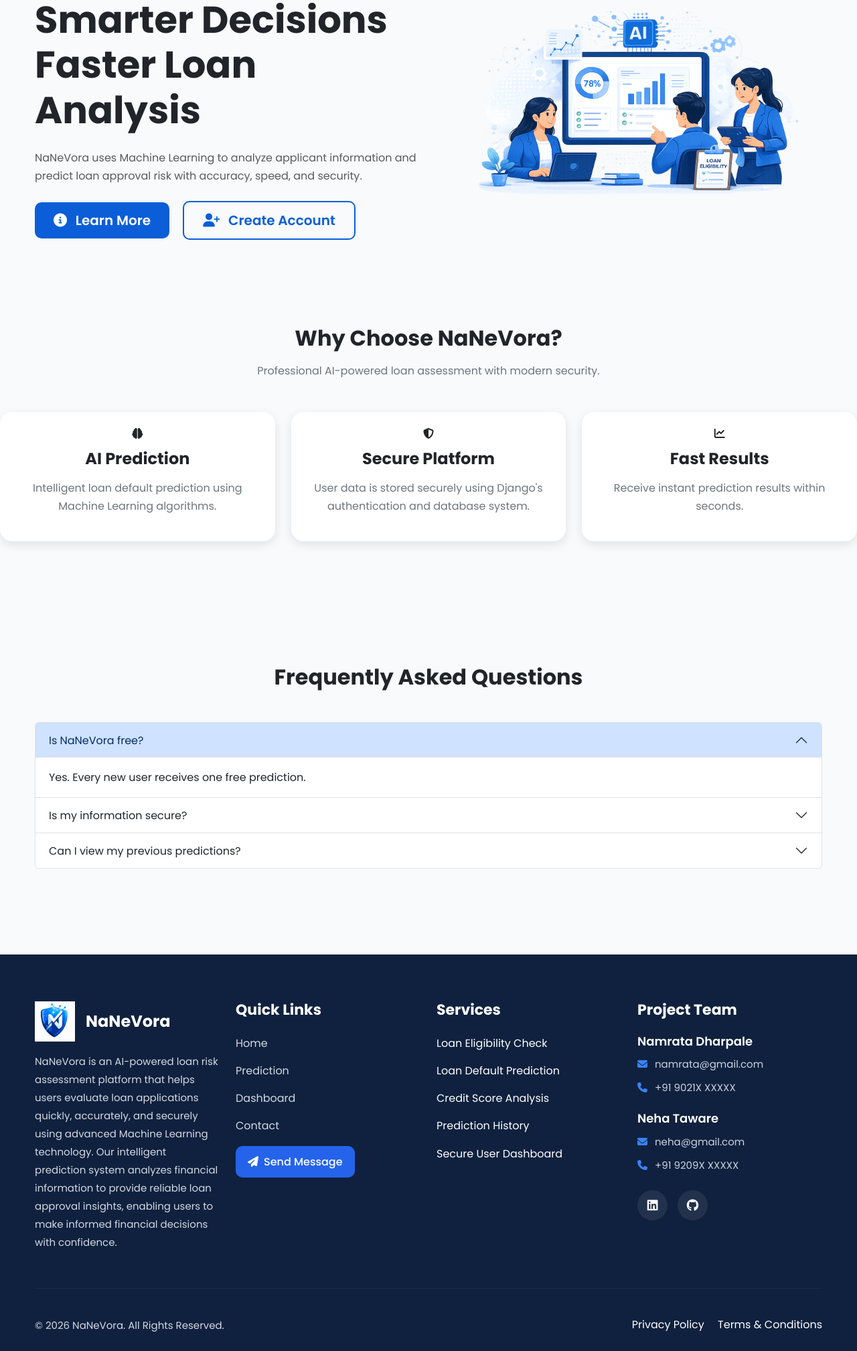
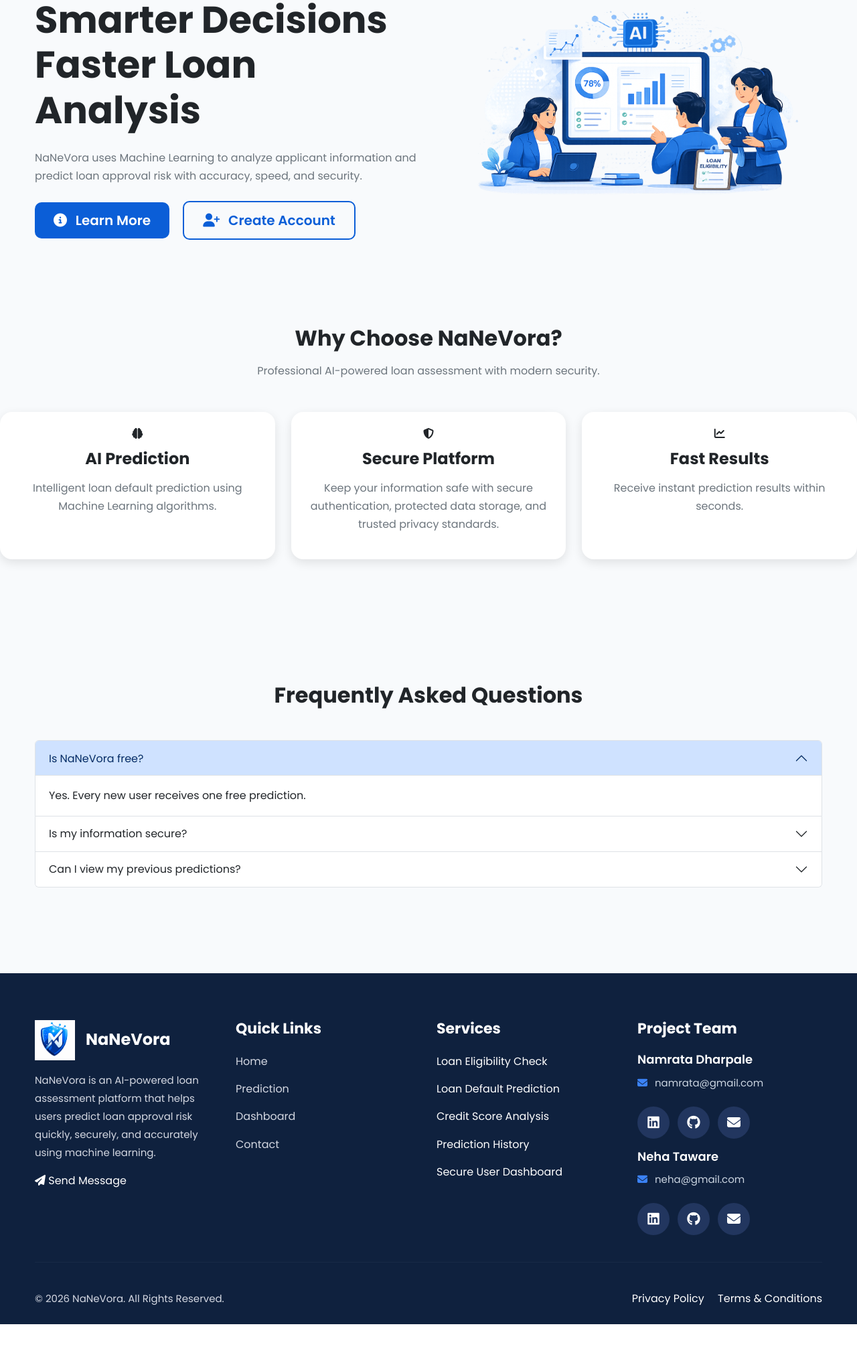
Before and after one commit to Namrata-678/NaNeVora, a Django app: page / in a window 1280 px wide. Shown: the part 169-2186 px from the top of the page at 67% size. After the commit the page ends 2146 px from the top, so only its background shows below. Run offline with Django 5.2, Linux system fonts and the light colour scheme.

Commit message:
change the footer and make small changes

```diff
--- a/static/css/footer.css
+++ b/static/css/footer.css
@@ -370,3 +370,29 @@
     }
 
 }
+
+.team-social{
+    display:flex;
+    gap:12px;
+    margin-top:15px;
+}
+
+.social-icon{
+    width:48px;
+    height:48px;
+    border-radius:50%;
+    display:flex;
+    align-items:center;
+    justify-content:center;
+    background:#22365f;
+    color:#fff;
+    text-decoration:none;
+    font-size:20px;
+    transition:.3s ease;
+}
+
+.social-icon:hover{
+    background:#2563eb;
+    color:#fff;
+    transform:translateY(-3px);
+}
--- a/templates/footer.html
+++ b/templates/footer.html
@@ -25,12 +25,14 @@
                 </div>
 
                 <p>
+                    NaNeVora is an AI-powered loan assessment platform that helps users
+                    predict loan approval risk quickly, securely, and accurately using
+                    machine learning.
+                </p>
 
-                    NaNeVora is an AI-powered loan risk assessment platform that helps users evaluate loan applications quickly,
-                    accurately, and securely using advanced Machine Learning technology.
-                    Our intelligent prediction system analyzes financial information to
-                    provide reliable loan approval insights, enabling users to make informed financial decisions with confidence.
-                </p>
+                <a href="{% url 'contact' %}" class="footer-btn">
+                    <i class="fas fa-paper-plane"></i> Send Message
+                </a>
 
             </div>
 
@@ -54,19 +56,6 @@
                     <li><a href="{% url 'contact' %}">Contact</a></li>
 
                 </ul>
-
-                <div class="footer-message mt-3">
-
-                    <a href="{% url 'contact' %}"
-                       class="send-message-btn">
-
-                        <i class="fa-solid fa-paper-plane"></i>
-
-                        Send Message
-
-                    </a>
-
-                </div>
 
             </div>
 
@@ -116,15 +105,32 @@
 
                     </p>
 
-                    <p>
+                </div>
 
-                        <i class="fas fa-phone"></i>
 
-                        +91 9021X XXXXX
+<div class="team-social">
 
-                    </p>
+    <!-- LinkedIn -->
+    <a href="https://www.linkedin.com/in/YOUR-LINKEDIN/"
+       target="_blank"
+       class="social-icon">
+        <i class="fab fa-linkedin"></i>
+    </a>
 
-                </div>
+    <!-- GitHub -->
+    <a href="https://github.com/YOUR-GITHUB"
+       target="_blank"
+       class="social-icon">
+        <i class="fab fa-github"></i>
+    </a>
+
+    <!-- Email -->
+    <a href="mailto:namrata@gmail.com?subject=NaNeVora Project"
+       class="social-icon">
+        <i class="fas fa-envelope"></i>
+    </a>
+
+</div>
 
                 <div class="team-member mt-3">
 
@@ -138,33 +144,30 @@
 
                     </p>
 
-                    <p>
+                </div>
+<div class="team-social">
 
-                        <i class="fas fa-phone"></i>
+    <!-- LinkedIn -->
+    <a href="https://www.linkedin.com/in/NEHA-LINKEDIN/"
+       target="_blank"
+       class="social-icon">
+        <i class="fab fa-linkedin"></i>
+    </a>
 
-                        +91 9209X XXXXX
+    <!-- GitHub -->
+    <a href="https://github.com/NEHA-GITHUB"
+       target="_blank"
+       class="social-icon">
+        <i class="fab fa-github"></i>
+    </a>
 
-                    </p>
+    <!-- Email -->
+    <a href="mailto:neha@gmail.com?subject=NaNeVora Project"
+       class="social-icon">
+        <i class="fas fa-envelope"></i>
+    </a>
 
-                </div>
-
-                <div class="social-icons mt-4">
-
-                    <a href="https://www.linkedin.com/in/namrata-dharpale-7a8b1b1a9/"
-                       target="_blank">
-
-                        <i class="fab fa-linkedin"></i>
-
-                    </a>
-
-                    <a href="https://github.com/Namrata-678/NaNeVora"
-                       target="_blank">
-
-                        <i class="fab fa-github"></i>
-
-                    </a>
-
-                </div>
+</div>
 
             </div>
 
--- a/templates/index.html
+++ b/templates/index.html
@@ -29,7 +29,7 @@ NaNeVora | AI Loan Assessment Platform
                     Faster Loan Analysis
                 </h1>
 
-                <p class="text-muted mt-4">
+                <p class="hero-description mt-4">
                     NaNeVora uses Machine Learning to analyze applicant
                     information and predict loan approval risk with
                     accuracy, speed, and security.
@@ -141,8 +141,9 @@ NaNeVora | AI Loan Assessment Platform
 
                     <p>
 
-                        User data is stored securely using Django's
-                        authentication and database system.
+                         Keep your information safe with secure authentication, protected data storage,
+                         and trusted privacy standards.
+
 
                     </p>
 
@@ -260,9 +261,8 @@ NaNeVora | AI Loan Assessment Platform
 
                     <div class="accordion-body">
 
-                        Yes. All submitted information is securely stored
-                        using Django's authentication and database system.
-
+                        Yes. NaNeVora follows secure authentication and
+                        reliable data management to protect your information
                     </div>
 
                 </div>
--- a/templates/register.html
+++ b/templates/register.html
@@ -31,7 +31,7 @@ Register | NaNeVora
 
             <span class="platform-badge">
 
-                AI Loan Assessment Platform
+                NaNeVora Loan Assessment Platform
 
             </span>
 
--- a/website/urls.py
+++ b/website/urls.py
@@ -70,7 +70,7 @@ urlpatterns = [
     path(
     "download-report/<int:prediction_id>/",
     views.download_report,
-    name="download_prediction_report"
+    name="download_report"
     ),
 # ==========================
 # Forgot Password
```
Also changed, not shown: templates/login.html (+0 -10 lines), db.sqlite3.
